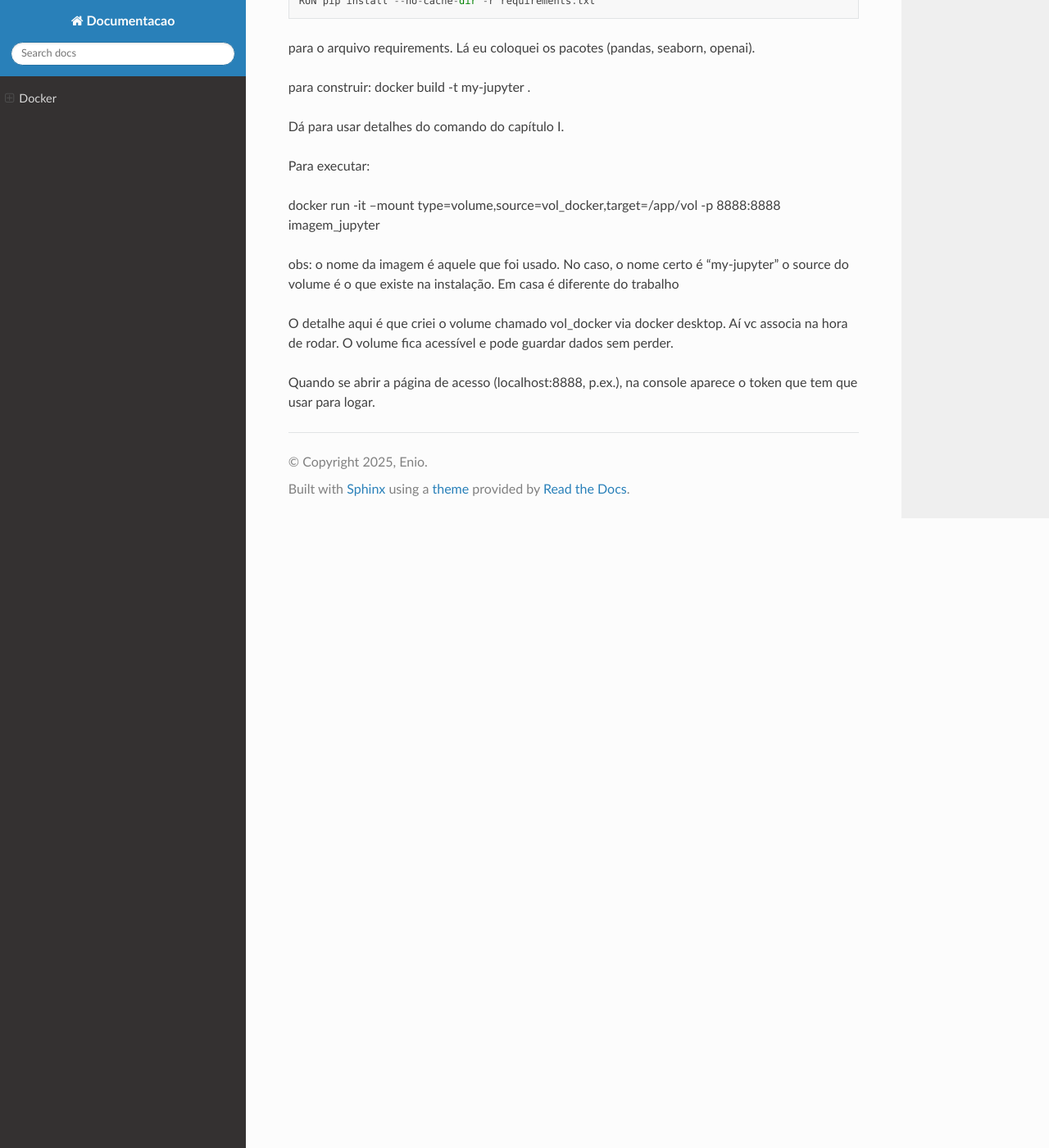
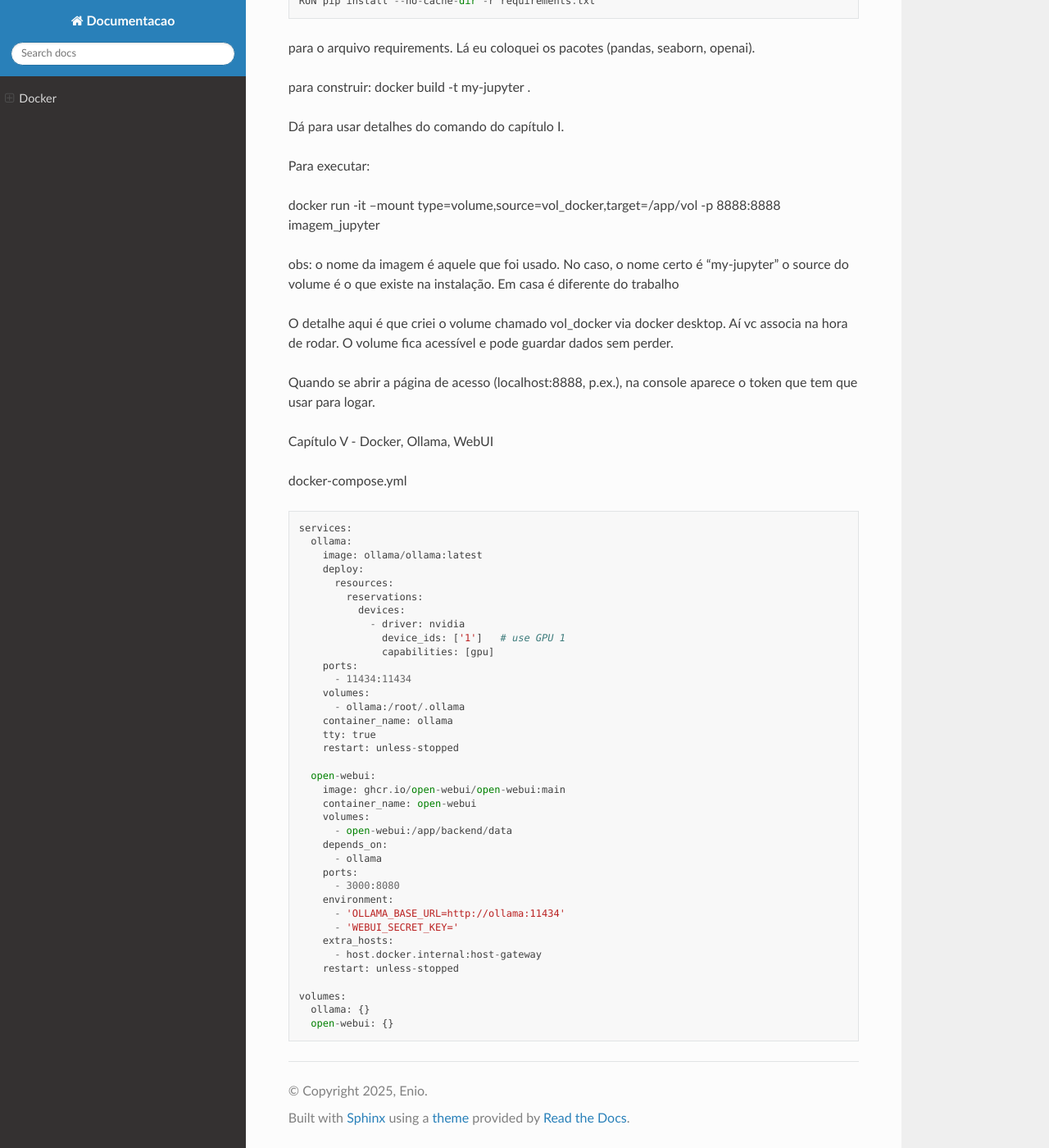
Before and after one commit to eniohandy/Documentacao, a Sphinx documentation site: the page built from docs/source/docker.md, in a window 1280 px wide and 1400 px high, scrolled down 2570 px. Shown: the whole window at 82% size. Built offline with Sphinx 7.4.7 and the Read the Docs theme 3.1.0, drawn with Linux system fonts in a browser that asks for light colours.

Commit message:
docker-compose

````diff
--- a/docs/source/docker.md
+++ b/docs/source/docker.md
@@ -131,3 +131,46 @@ o source do volume é o que existe na instalação. Em casa é diferente do trab
 O detalhe aqui é que criei o volume chamado vol_docker via docker desktop. Aí vc associa na hora de rodar. O volume fica acessível e pode guardar dados sem perder.
 
 Quando se abrir a página de acesso (localhost:8888, p.ex.), na console aparece o token que tem que usar para logar.
+
+Capítulo V - Docker, Ollama, WebUI
+
+docker-compose.yml
+```python
+services:
+  ollama:
+    image: ollama/ollama:latest
+    deploy:
+      resources:
+        reservations:
+          devices:
+            - driver: nvidia
+              device_ids: ['1']   # use GPU 1
+              capabilities: [gpu]
+    ports:
+      - 11434:11434
+    volumes:
+      - ollama:/root/.ollama
+    container_name: ollama
+    tty: true
+    restart: unless-stopped
+
+  open-webui:
+    image: ghcr.io/open-webui/open-webui:main
+    container_name: open-webui
+    volumes:
+      - open-webui:/app/backend/data
+    depends_on:
+      - ollama
+    ports:
+      - 3000:8080
+    environment:
+      - 'OLLAMA_BASE_URL=http://ollama:11434'
+      - 'WEBUI_SECRET_KEY='
+    extra_hosts:
+      - host.docker.internal:host-gateway
+    restart: unless-stopped
+
+volumes:
+  ollama: {}
+  open-webui: {}
+```
````
